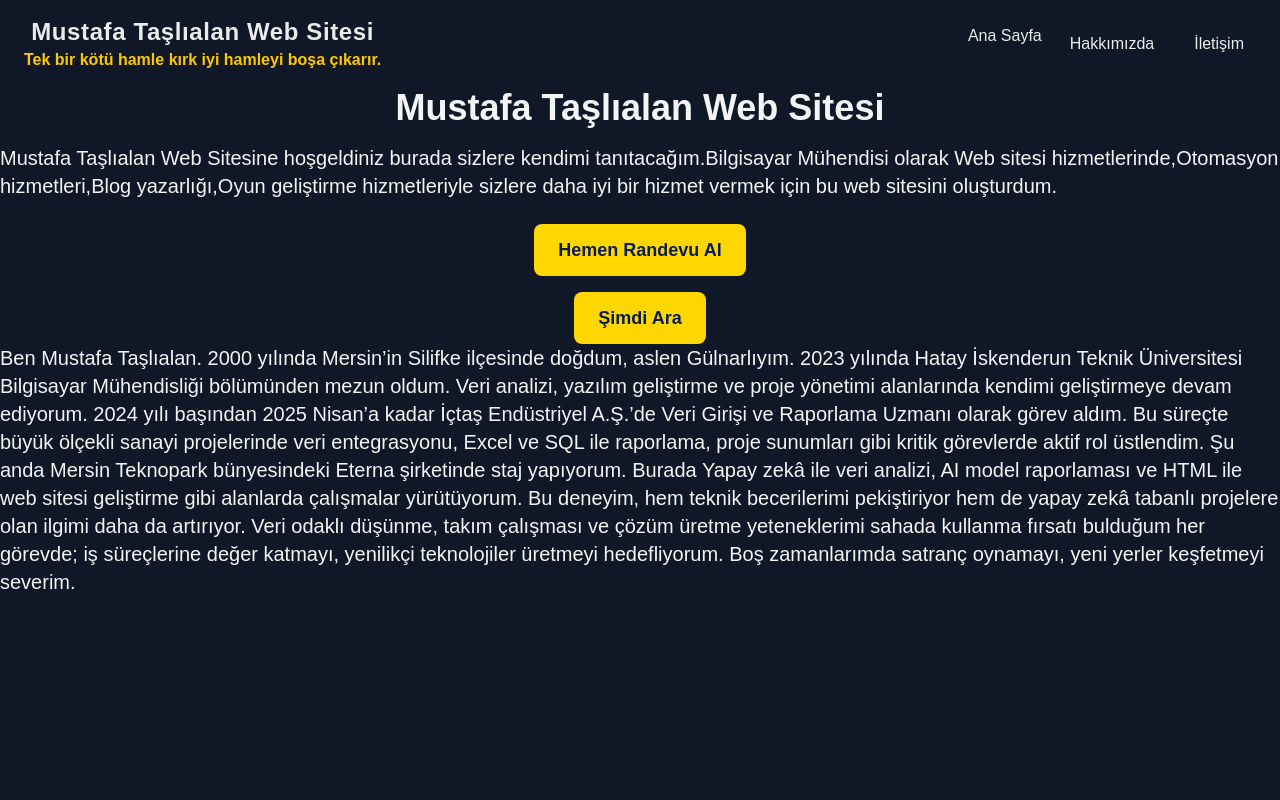
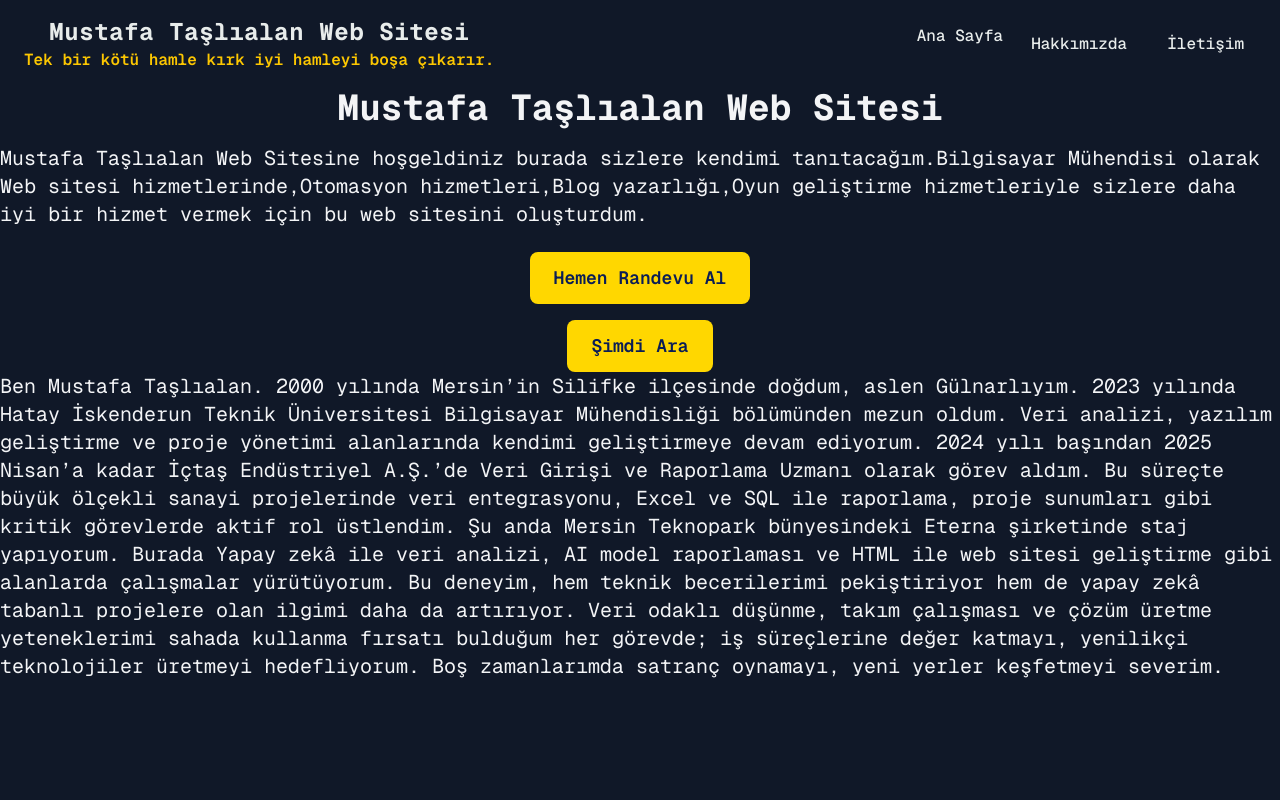
Before and after one commit to MustafaTaslialann/mustafataslialanweb, a Next.js app: page / in a window 1280 px wide. Shown: the top 800 px of the page. Built offline with nearby package versions, Linux system fonts and the light colour scheme.

Commit message:
fixed layout

```diff
--- a/src/app/layout.tsx
+++ b/src/app/layout.tsx
@@ -4,38 +4,33 @@ import "./globals.css";
 import Baslik from "@/components/Baslik";
 import CustomFooter from "@/components/CustomFooter";
 
-
 const geistSans = Geist({
+  subsets: ["latin"],
   variable: "--font-geist-sans",
-  subsets: ["latin"],
 });
 
 const geistMono = Geist_Mono({
+  subsets: ["latin"],
   variable: "--font-geist-mono",
-  subsets: ["latin"],
 });
 
 export const metadata: Metadata = {
-  title: "Mustafa Taşlıalan WeB Sitesi",
-  description: "Generated by create next app",
+  title: "Mustafa Taşlıalan Web Sitesi",
+  description: "Mersin Silifke bölgesinde teknik destek ve servis hizmetleri.",
 };
 
 export default function RootLayout({
   children,
-}: Readonly<{
+}: {
   children: React.ReactNode;
-}>) {
+}) {
   return (
-    <html lang="en">
-      <body
-        className={`${geistSans.variable} ${geistMono.variable} antialiased`}
-      >
+    <html lang="tr">
+      <body className={`${geistSans.className} ${geistMono.className} antialiased`}>
         <Baslik />
         {children}
         <CustomFooter />
       </body>
     </html>
-
   );
-
 }
```
